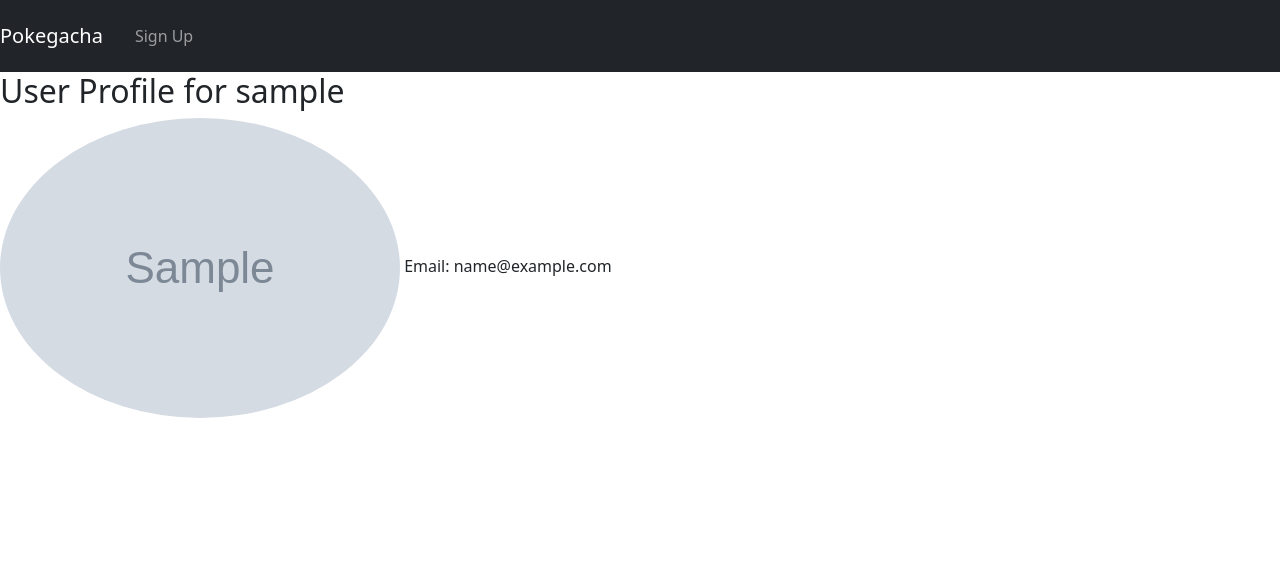
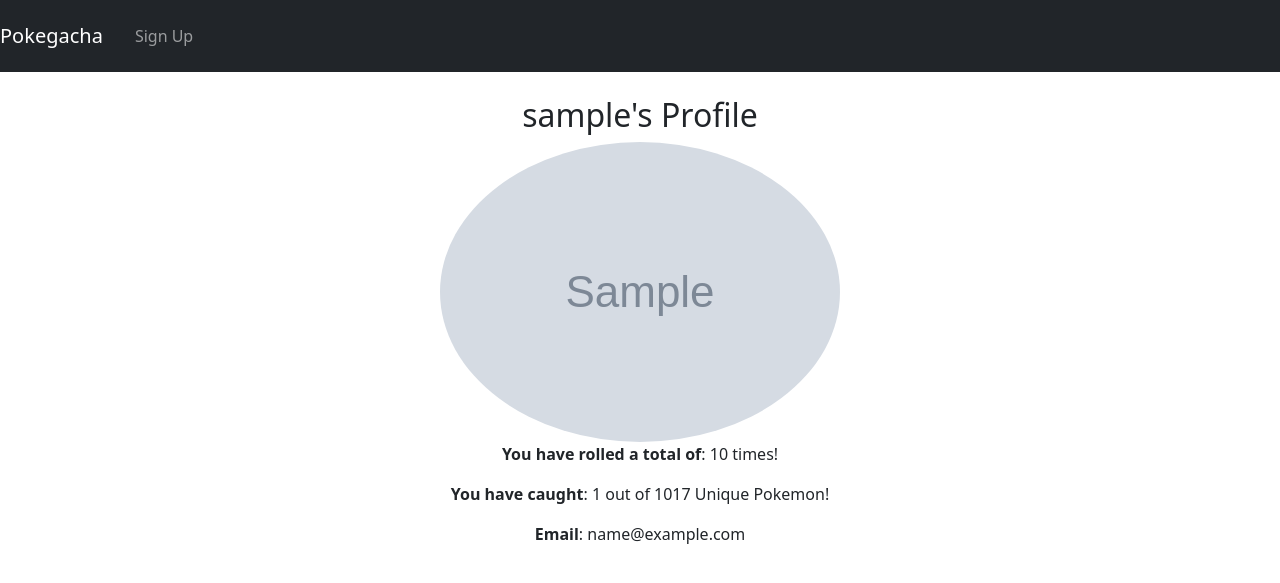
Before and after one commit to omnicrafter/PokeGacha, a Flask app: page /users/1 in a window 1280 px wide. Shown: the top 583 px of the page. Run offline with Flask 3, Linux system fonts and the light colour scheme; tables that the repository leaves empty hold one stand-in row (values such as "Sample post"); grey boxes marked "Sample" are stand-in pictures.

Commit message:
added more styling to collection cards and made changes to capitalization for aesthetics

```diff
--- a/app.py
+++ b/app.py
@@ -2,7 +2,7 @@ import os
 import requests
 from flask import Flask, render_template, redirect, request, session, g, flash, jsonify, abort
 from models import db, connect_db, User, Pokemon
-from functions import create_new_pokemon
+from functions import create_new_pokemon, count_unique_species
 from forms import UserForm, UserLoginForm
 from pokeapi import get_random_pokemon, json_serialize
 from datetime import datetime
@@ -144,8 +144,10 @@ def handle_logout():
 def display_user_profile(user_id):
     """displays user profile"""
     user = User.query.get_or_404(user_id)
+    unique_species = count_unique_species(user.user_pokemons)
+    total_rolls = user.total_rolls
 
-    return render_template('profile.html', user=user)
+    return render_template('profile.html', user=user, unique_species=unique_species, total_rolls=total_rolls)
 
 
 @app.route('/pokeroll', methods=["GET", "POST"])
@@ -166,6 +168,10 @@ def roll_random_pokemon():
     try:
         pokemon_data = get_random_pokemon()
         if pokemon_data:
+            g.user.total_rolls += 1
+            db.session.commit()
+
+            print(f'{g.user.username} has rolled {g.user.total_rolls} times')
 
             return jsonify(pokemon_data), 200
         else:
@@ -190,10 +196,6 @@ def catch_pokemon():
 
         print(
             f'{new_pokemon.name} added to {g.user.username}\'s pokemon collection')
-        # db.session.add(new_relationship)
-        # db.session.commit()
-
-        # print(f'{g.user.username} now owns {new_pokemon.name}!')
 
         return jsonify({"message": "Pokemon caught successfully"}), 200
     except Exception as e:
--- a/functions.py
+++ b/functions.py
@@ -31,3 +31,10 @@ def create_new_pokemon(pokemon, user):
     )
 
     return new_pokemon
+
+
+def count_unique_species(user_pokemons):
+    """Count the number of unique species in the user's Pokemon collection."""
+    unique_species_count = len(
+        set(pokemon.species for pokemon in user_pokemons))
+    return unique_species_count
--- a/models.py
+++ b/models.py
@@ -21,6 +21,7 @@ class User(db.Model):
                            default=datetime.utcnow)
     user_pokemons = db.relationship('Pokemon',
                                     backref='user')
+    total_rolls = db.Column(db.Integer, default=0)
 
     def __repr__(self):
         return f"<User #{self.id}: {self.username}, {self.email}>"
--- a/templates/pokeroll.html
+++ b/templates/pokeroll.html
@@ -7,7 +7,7 @@ title%}Pokeroll{%endblock%}{%block content%}
 
   <button class="btn btn-primary mt-4" id="roll-button">Roll</button>
 
-  <div id="poke-container" class="mt-4"></div>
+  <div id="poke-container"></div>
 </div>
 <script src="static/script.js"></script>
 
--- a/templates/profile.html
+++ b/templates/profile.html
@@ -1,5 +1,11 @@
 <!DOCTYPE html>
 {%extends "base.html"%}{%block title%}User Profile{%endblock%}{%block content%}
-<h2>User Profile for {{user.username}}</h2>
-<img src="{{user.image_url}}" class="rounded-circle" />
-Email: {{user.email}} {%endblock%}
+<div class="container mt-4 text-center">
+  <h2>{{user.username}}'s Profile</h2>
+  <img src="{{user.image_url}}" class="rounded-circle" />
+  <br />
+  <p><b>You have rolled a total of</b>: {{total_rolls}} times!</p>
+  <p><b>You have caught</b>: {{unique_species}} out of 1017 Unique Pokemon!</p>
+  <p><b>Email</b>: {{user.email}}</p>
+</div>
+{%endblock%}
```
Also changed, not shown: static/script.js (+30 -18 lines), templates/collection.html (+13 -7 lines), 1 other file.
